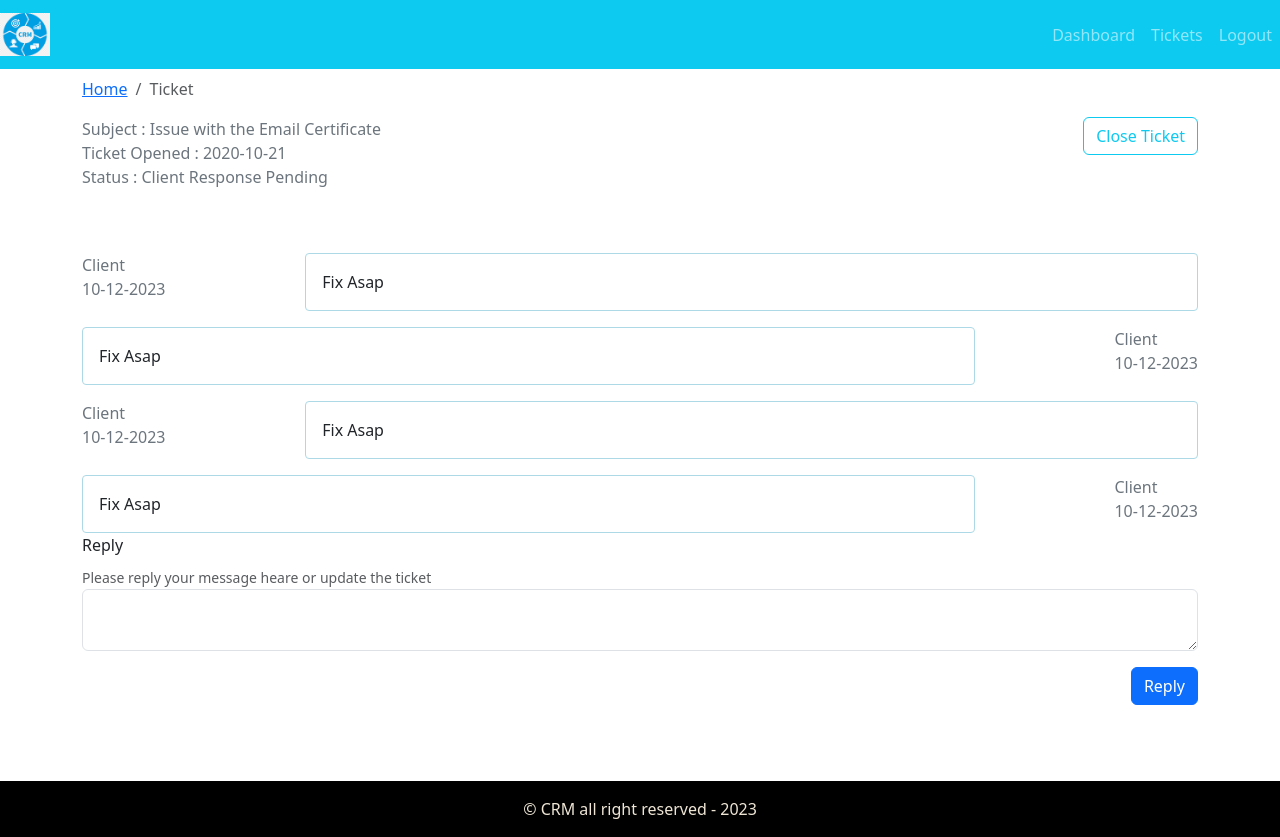
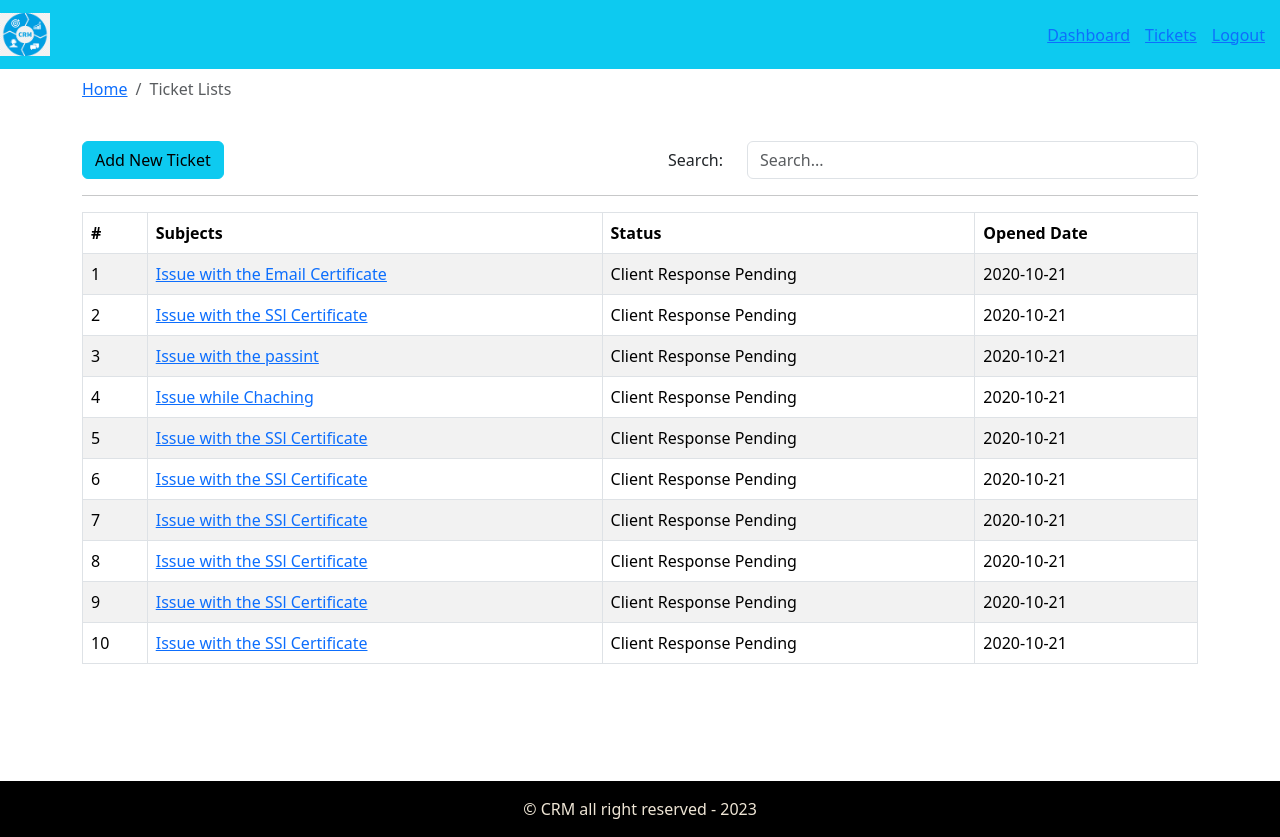
Before and after one commit to nits1732/crm-frontend, a React (Create React App) app: page /tickets in a window 1280 px wide. Built offline with nearby package versions, Linux system fonts and the light colour scheme.

Commit message:
Added the react router to the page

```diff
--- a/package.json
+++ b/package.json
@@ -6,11 +6,14 @@
     "@testing-library/jest-dom": "^5.17.0",
     "@testing-library/react": "^13.4.0",
     "@testing-library/user-event": "^13.5.0",
+    "@types/react-router-dom": "^5.3.3",
     "bootstrap": "^5.3.1",
     "prop-types": "^15.8.1",
     "react": "^18.2.0",
     "react-bootstrap": "^2.8.0",
     "react-dom": "^18.2.0",
+    "react-router-bootstrap": "^0.25.0",
+    "react-router-dom": "^5.3.3",
     "react-scripts": "^2.1.3",
     "web-vitals": "^2.1.4"
   },
--- a/src/App.js
+++ b/src/App.js
@@ -1,23 +1,26 @@
 import './App.css';
 import React from 'react'
-// import { Button } from 'react-bootstrap';
-import { DefaultLayout } from './Layout/DefaultLayout';
-// import { Dashboard } from './page/dashboard/dashboard.page';
-// import { AddTicket } from './page/new-ticket/AddTicket.page';
-// import { TicketLists } from './page/ticket-list/TicketLists.page';
+import { Switch, Route, BrowserRouter } from 'react-router-dom/cjs/react-router-dom';
+import { Dashboard } from './page/dashboard/dashboard.page';
+import { AddTicket } from './page/new-ticket/AddTicket.page';
+import { TicketLists } from './page/ticket-list/TicketLists.page';
 import { Ticket } from './page/ticket/ticket.page';
+import { Entry } from './page/entry/Entry.page';
+import { PrivateRoute } from './components/private-route/PrivateRoute.comp';
+
 function App() {
   return (
     <div className="App">
-       {/* <Entry />  */}
-      <DefaultLayout>
-        {/* <Dashboard/> */}
-        {/* <AddTicket/> */}
-        {/* <TicketLists/> */}
-        <Ticket/>
-      </DefaultLayout>
+      <BrowserRouter>
+        <Switch>
+        <Route exact path="/"><Entry/></Route>
 
-
+          <PrivateRoute path="/dashboard"><Dashboard/></PrivateRoute>
+          <PrivateRoute path="/add-ticket"><AddTicket/></PrivateRoute>
+          <PrivateRoute path="/tickets"><TicketLists/></PrivateRoute>
+          <PrivateRoute path="/ticket/:tid"><Ticket/></PrivateRoute>
+      </Switch>
+      </BrowserRouter>
     </div>
   );
 }
--- a/src/Layout/partials/header.comp.js
+++ b/src/Layout/partials/header.comp.js
@@ -1,7 +1,14 @@
 import React from 'react'
 import logo from "../../assets/img/logo.jpeg"
 import { Navbar, Nav } from 'react-bootstrap'
+// import {Link} from 'react-router-dom/cjs/react-router-dom';
+// import { LinkContainer } from 'react-router-bootstrap';
+import { NavLink } from 'react-router-dom';
 export const Header = () => {
+  // const history =useHistory();
+  // const logmeout = ()=>{
+  //   history.push("/")
+  // }
   return (
     <Navbar
     //menu collapseable
@@ -16,10 +23,12 @@ export const Header = () => {
       </Navbar.Brand>
       <Navbar.Toggle aria-controls="basic-navbar-nav"/>
       <Navbar.Collapse id="basic-navbar-nav">
-        <Nav className="ms-auto">
-          <Nav.Link href="/dashboard">Dashboard</Nav.Link>
-          <Nav.Link href="/tickets">Tickets</Nav.Link>
-          <Nav.Link href="/logout">Logout</Nav.Link>
+        <Nav className="ms-auto ">
+          <NavLink to="/dashboard"  style={{ marginRight: 15 }}>Dashboard</NavLink>
+          <NavLink  to="/tickets"  style={{ marginRight: 15 }}>Tickets</NavLink>
+          <NavLink to="/"  style={{ marginRight: 15 }}>Logout</NavLink>
+          {/* <LinkContainer to="">Dummy</LinkContainer> */}
+          {/* <NavLink to="/">Dummy</NavLink> */}
         </Nav>
       </Navbar.Collapse>
     </Navbar>
--- a/src/components/add-ticket-form/add-ticket-form.style.css
+++ b/src/components/add-ticket-form/add-ticket-form.style.css
@@ -1,5 +1,5 @@
 .add-new-ticket{
-    background: rgb(242, 233, 215);
+    background: rgb(237, 235, 231);
     box-shadow: 0px 0px 15px -5px black;
     padding: 2px;
     font-weight: 30px;
--- /dev/null
+++ b/src/components/private-route/PrivateRoute.comp.js
@@ -0,0 +1,14 @@
+import React from 'react'
+import { Route, Redirect } from 'react-router-dom'
+import { DefaultLayout } from '../../Layout/DefaultLayout'
+const isAuth=true;
+export const PrivateRoute = ({children,...rest}) => {
+  return (
+    <Route
+        {...rest}
+        render={()=>
+        isAuth?<DefaultLayout>{children}</DefaultLayout>:<Redirect to="/"/>
+        }
+    />
+  )
+}
--- a/src/components/ticketcomponet/TicketTable.comp.js
+++ b/src/components/ticketcomponet/TicketTable.comp.js
@@ -1,6 +1,7 @@
 import React from 'react'
 import { Table } from 'react-bootstrap'
 import PropTypes from 'prop-types'
+import { Link } from 'react-router-dom'
 export const TicketTable = ({tickets}) => {
 // if(!tickets.length)
   return (
@@ -18,7 +19,10 @@ export const TicketTable = ({tickets}) => {
             (tickets.map((row=>
              <tr key={row.id}>
              <td>{row.id}</td>
-             <td>{row.subject}</td>
+             <td>
+                <Link to={`/ticket/${row.id}`}>
+                {row.subject}
+                </Link></td>
              <td>{row.status}</td>
              <td>{row.addedat}</td>
             </tr>
--- a/src/page/dashboard/dashboard.page.js
+++ b/src/page/dashboard/dashboard.page.js
@@ -3,6 +3,7 @@ import { TicketTable } from '../../components/ticketcomponet/TicketTable.comp'
 import tickets from "../../assets/data/dummy-tickets.json"
 import { Container,Row,Col,Button } from 'react-bootstrap'
 import { PageBreadcrumb } from '../../components/breadcrumb/Breadcrumb.comp'
+import { Link } from 'react-router-dom'
 export const Dashboard = () => {
   return (
     <Container>
@@ -13,7 +14,10 @@ export const Dashboard = () => {
         </Row>
         <Row>
             <Col className='text-center mt-5 mb-2'>
-            <Button variant='info' style={{'fontSize':'2rem','padding':'10px 30px'}}>Add New Ticket</Button>
+                <Link to='/add-ticket'>
+                <Button variant='info' style={{'fontSize':'2rem','padding':'10px 30px'}}>Add New Ticket</Button>
+                </Link>
+
             </Col>
         </Row>
         <Row>
--- a/src/page/new-ticket/AddTicket.page.js
+++ b/src/page/new-ticket/AddTicket.page.js
@@ -19,7 +19,7 @@ export const AddTicket = () => {
   const [errordata,seterrordata]=useState(initialErrorData);
   const handleOnChange= (e)=>{
     const {name,value}=e.target;
-    // useEffect(() => {}, [formdata])
+    useEffect(() => {}, [formdata])
 
 
     setformdata({
--- a/src/page/ticket-list/TicketLists.page.js
+++ b/src/page/ticket-list/TicketLists.page.js
@@ -4,6 +4,7 @@ import { PageBreadcrumb } from '../../components/breadcrumb/Breadcrumb.comp'
 import { SearchForm } from '../../components/search-form/SearchForm.comp'
 import { TicketTable } from '../../components/ticketcomponet/TicketTable.comp'
 import tickets from '../../assets/data/dummy-tickets.json'
+import { Link } from 'react-router-dom'
 
 export const TicketLists = () => {
     const [str,setStr]=useState('')
@@ -29,7 +30,9 @@ export const TicketLists = () => {
         </Row>
         <Row className='mt-4'>
             <Col>
-                <Button variant='info'>Add New Ticket</Button>
+            <Link to="/add-ticket">
+            <Button variant='info'>Add New Ticket</Button>
+            </Link>
             </Col>
             <Col className='text-end'><SearchForm
                 handleOnChange={handleOnChange}
--- a/src/page/ticket/ticket.page.js
+++ b/src/page/ticket/ticket.page.js
@@ -4,10 +4,20 @@ import { PageBreadcrumb } from '../../components/breadcrumb/Breadcrumb.comp'
 import tickets from "../../assets/data/dummy-tickets.json"
 import { MessageHistory } from '../../components/message-history/MessageHistory.comp'
 import { UpdateTicket } from '../../components/update-ticket/UpdateTicket.comp'
-const ticket1=tickets[0]
+import { useParams } from 'react-router-dom'
+// const ticket=tickets[0]
 export const Ticket = () => {
+  const {tid}=useParams()
   const [message, setmessage] = useState('');
-  useEffect(() => {}, [message])
+  const [ticket, setticket] = useState('');
+  useEffect(() => {
+    for (let i = 0; i < tickets.length; i++) {
+      if(tickets[i].id==tid){
+        setticket(tickets[i])
+        continue;
+      }
+    }
+  }, [message,tid])
 
   const handleOnChange=e=>{
     setmessage(e.target.value)
@@ -25,9 +35,9 @@ export const Ticket = () => {
             </Row>
             <Row>
               <Col className='text-weight-bolder text-secondary'>
-              <div className='subject'>Subject : {ticket1.subject}</div>
-              <div className='date'>Ticket Opened : {ticket1.addedat}</div>
-              <div className='Status'>Status : {ticket1.status}</div>
+              <div className='subject'>Subject :{ticket.subject}</div>
+              <div className='date'>Ticket Opened :{ticket.addedat}</div>
+              <div className='Status'>Status :{ticket.status}</div>
               </Col>
               <Col className='text-end'>
               <Button variant='outline-info'>Close Ticket</Button>
@@ -35,7 +45,7 @@ export const Ticket = () => {
             </Row>
             <Row className='mt-5'>
               <Col>
-              <MessageHistory msg={ticket1.history}/>
+              {ticket.history && <MessageHistory msg={ticket.history}/>}
               </Col>
             </Row>
             <Row>
```
Also changed, not shown: src/Layout/partials/header.style.css (added), 1 other file (tests, documents, lock files or other folders).
